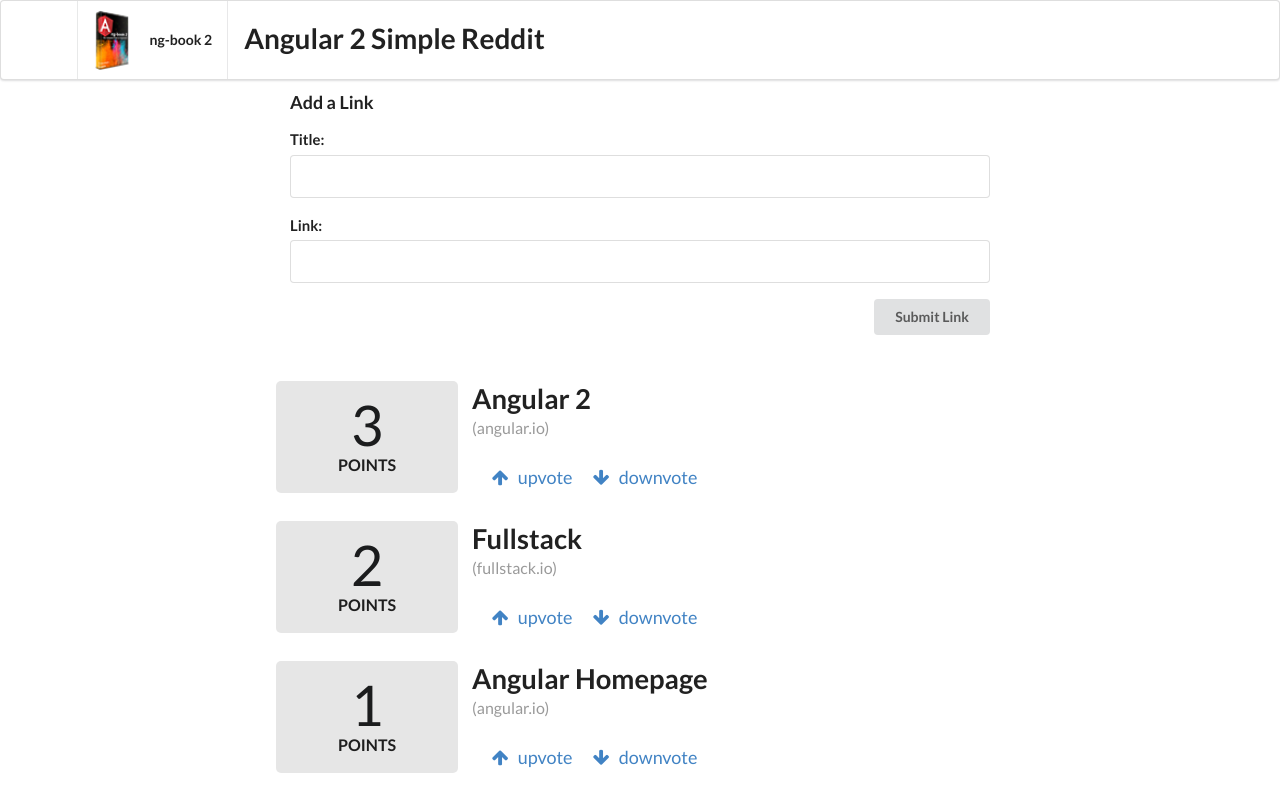
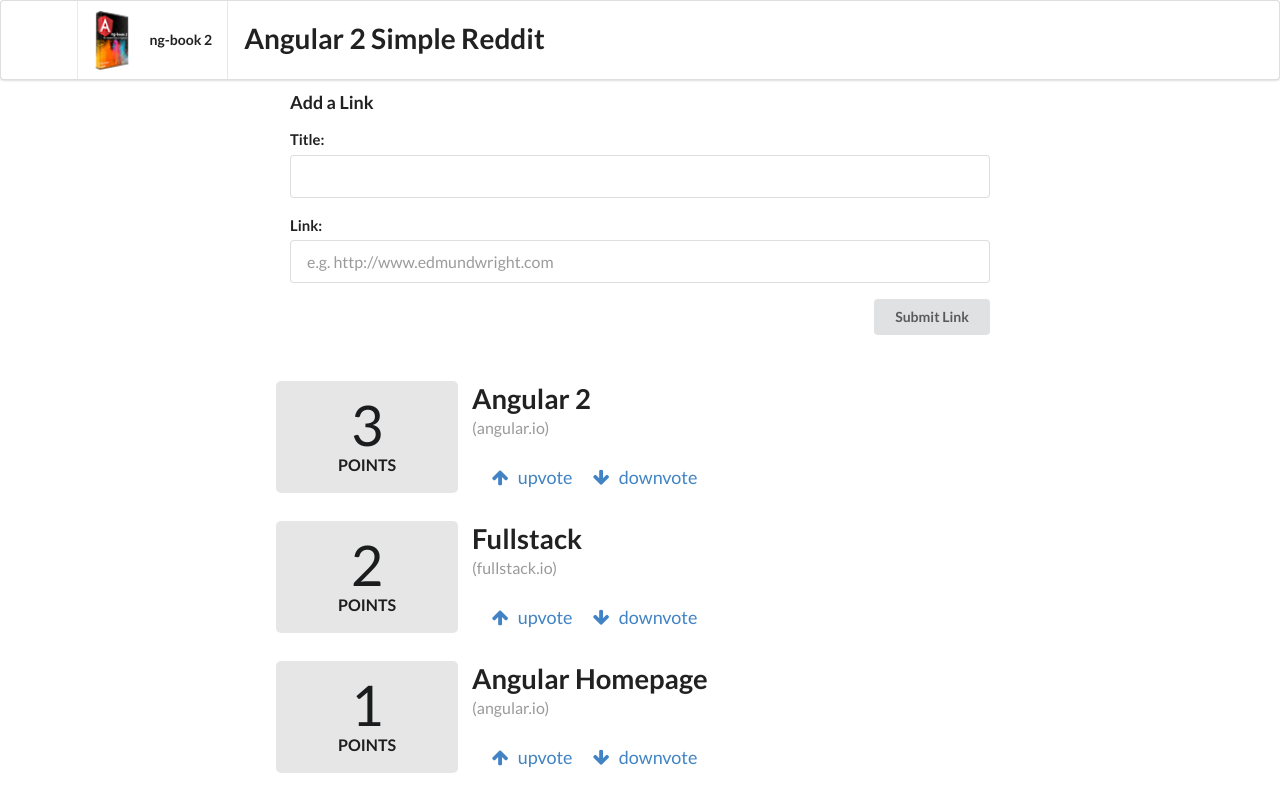
Before and after one commit to EdRW/angular-reddit, an Angular app: page / in a window 1280 px wide. Built offline with nearby package versions, Linux system fonts and the light colour scheme.

Commit message:
Can now handle urls withou http:// prefix

```diff
--- a/src/app/app.component.html
+++ b/src/app/app.component.html
@@ -7,7 +7,7 @@
   </div>
   <div class="field">
     <label for="link">Link:</label>
-    <input name="link" #newlink>
+    <input name="link" #newlink placeholder="e.g. http://www.edmundwright.com">
   </div>
 
   <button (click)="addArticle(newtitle, newlink)"
--- a/src/app/article/article.model.ts
+++ b/src/app/article/article.model.ts
@@ -20,8 +20,10 @@
   domain(): string {
     try {
       // e.g. http://foo.com/path/to/bar
-      const domainAndPath: string = this.link.split('//')[1];
+      const splitLink: string[] = this.link.split('//');
       // e.g. foo.com/path/to/bar
+      const domainAndPath: string = splitLink.length > 1 ? splitLink[1] : splitLink[0];
+      // e.g. foo.com
       return domainAndPath.split('/')[0];
     } catch (err) {
       return null;
```
